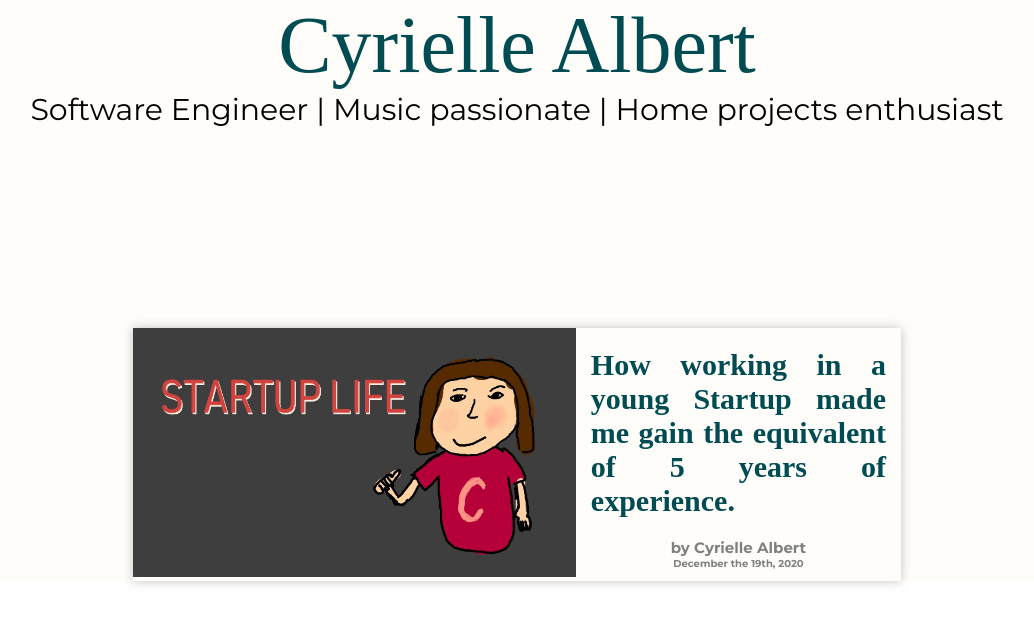
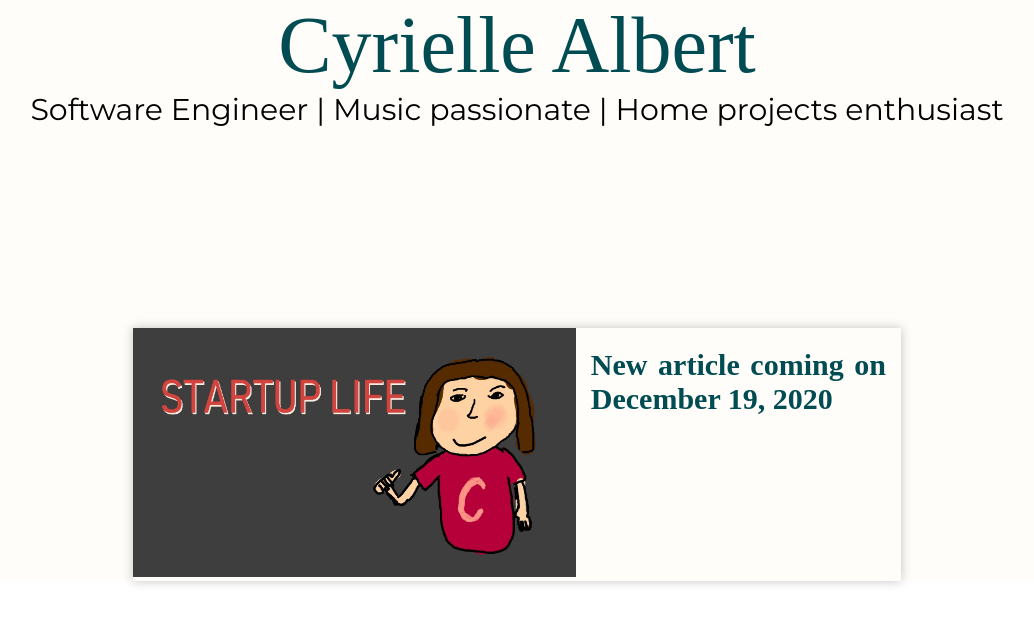
Before and after one commit to CyrielleAlbert/CyrielleInDev, a React (Create React App) app: page /Blog in a window 1280 px wide. Shown: the top 624 px of the page, without its empty margins (123-1157 px from the left). Built offline with nearby package versions, Linux system fonts and the light colour scheme.

Commit message:
Article available only on date

```diff
--- a/src/Pages/Articles/ArticlesInfo.json
+++ b/src/Pages/Articles/ArticlesInfo.json
@@ -2,7 +2,7 @@
     "startupLife": {
         "title": "How working in a young Startup made me gain the equivalent of 5  years of experience.",
         "author": "Cyrielle Albert",
-        "createdAt": "December the 19th, 2020",
+        "createdAt": "December 19, 2020",
         "pathMd": "/StartupLife.md",
         "imagePath":"/StartupLife.jpg"
     }
--- a/src/Pages/Writings.js
+++ b/src/Pages/Writings.js
@@ -29,6 +29,7 @@ class Writings extends Component {
           </div>
         </NavLink>
         {Object.keys(ArticlesInfo).map((id) => {
+          if (Date.now() > new Date(ArticlesInfo[id].createdAt)) {
             return (
               <NavLink
                 to={{
@@ -61,8 +62,8 @@ class Writings extends Component {
                       height: "auto",
                       fontFamily: "Times New Roman",
                       fontSize: 30,
-                    paddingRight:15,
-                    paddingLeft:15,
+                      paddingRight: 15,
+                      paddingLeft: 15,
                       color: "#004C52",
                       fontWeight: "bold",
                       textAlign: "justify",
@@ -89,6 +90,42 @@ class Writings extends Component {
                 </div>
               </NavLink>
             );
+          } else {
+            return (
+              <div
+                style={{
+                  flexDirection: "row",
+                  display: "flex",
+                  marginRight: "20%",
+                  marginLeft: "20%",
+                  marginTop: 200,
+                  boxShadow: "0px 0px 10px #C4C2C0",
+                  marginBottom: 200,
+                }}
+              >
+                <div style={{ width: "60%", height: "auto" }}>
+                  <img src={ArticlesInfo[id].imagePath} width={"100%"} />
+                </div>
+                <div
+                  style={{
+                    width: "40%",
+                    height: "auto",
+                    fontFamily: "Times New Roman",
+                    fontSize: 30,
+                    paddingRight: 15,
+                    paddingLeft: 15,
+                    color: "#004C52",
+                    fontWeight: "bold",
+                    textAlign: "justify",
+                    backgroundColor: "#FFFDFA",
+                    marginTop: 20,
+                  }}
+                >
+                  {"New article coming on "+ ArticlesInfo[id].createdAt}
+                </div>
+              </div>
+            );
+          }
         })}
       </div>
     );
```
Lines whose indentation alone changed are shown as unchanged.
